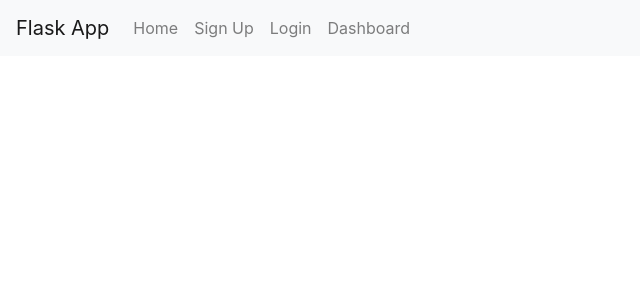
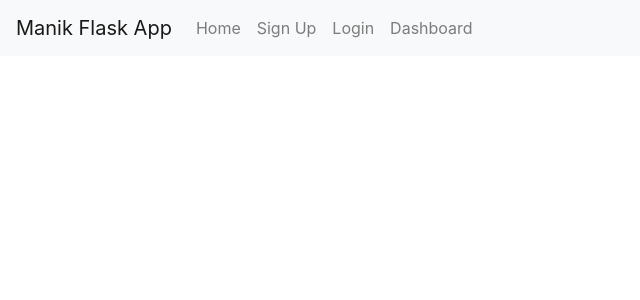
Before and after one commit to manikcloud/-manik-flask-chatgpt, a Flask app: page / in a window 1280 px wide. Shown: the top 300 px of the page, without its empty margins (0-640 px from the left). Run offline with Flask 2, Linux system fonts and the light colour scheme; some libraries are stand-ins or nearby versions.

Commit message:
added manik

```diff
--- a/aws-cognito/templates/index.html
+++ b/aws-cognito/templates/index.html
@@ -1,12 +1,12 @@
 <!DOCTYPE html>
 <html>
 <head>
-    <title>Flask App - Home</title>
+    <title>Manik Flask App - Home</title>
     <link rel="stylesheet" href="https://stackpath.bootstrapcdn.com/bootstrap/4.5.2/css/bootstrap.min.css">
 </head>
 <body>
     <nav class="navbar navbar-expand-lg navbar-light bg-light">
-        <a class="navbar-brand" href="/">Flask App</a>
+        <a class="navbar-brand" href="/">Manik Flask App</a>
         <button class="navbar-toggler" type="button" data-toggle="collapse" data-target="#navbarNav"
             aria-controls="navbarNav" aria-expanded="false" aria-label="Toggle navigation">
             <span class="navbar-toggler-icon"></span>
```
